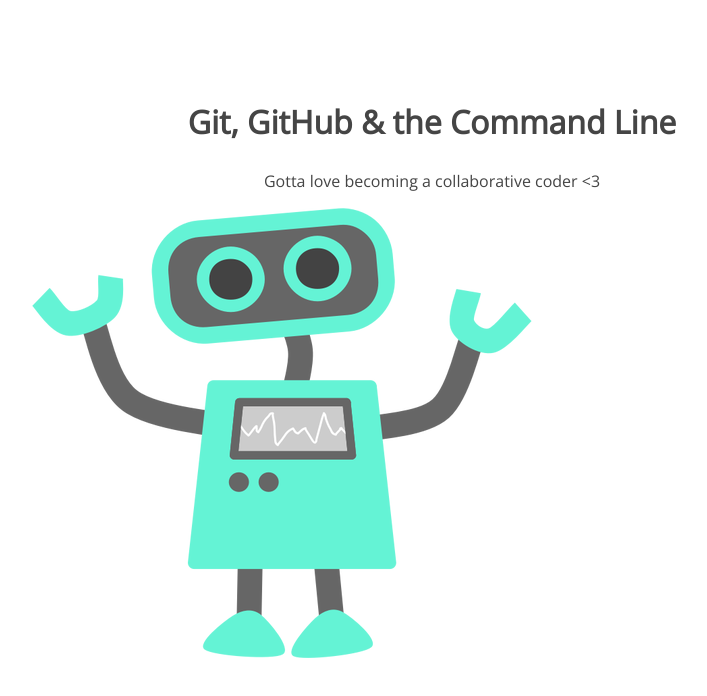
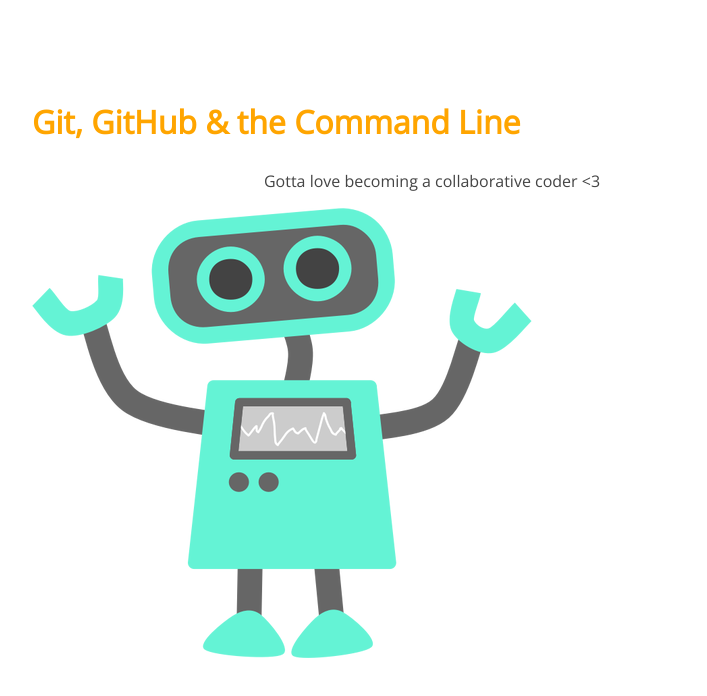
Before and after one commit to loanton/105-project, a plain HTML site: page index.html in a window 1280 px wide. Shown: the whole page, without its empty margins (208-915 px from the left). Drawn offline with nearby package versions, Linux system fonts and the light colour scheme.

Commit message:
2nd commit, changed header color

```diff
--- a/css/style.css
+++ b/css/style.css
@@ -2,7 +2,9 @@ section {
 	width: 800px;
 	margin: 100px auto;
 }
-section h1,
+section h1 {
+	color: orange;
+}
 section p {
 	text-align: center;
 	color: #454545;
```
